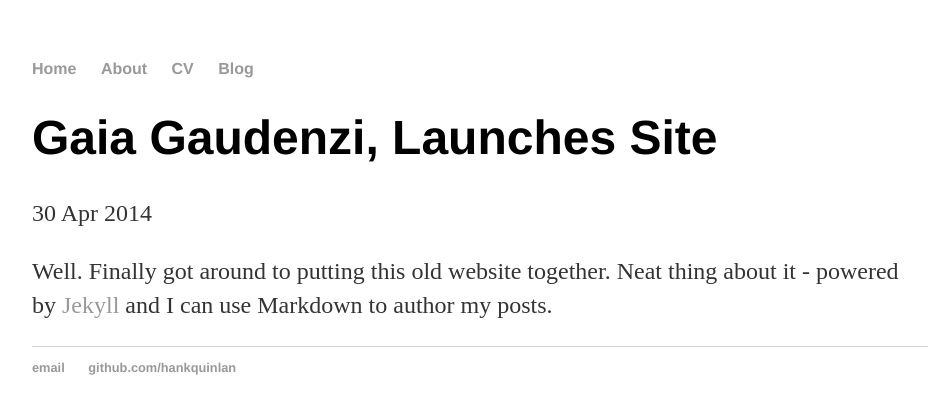
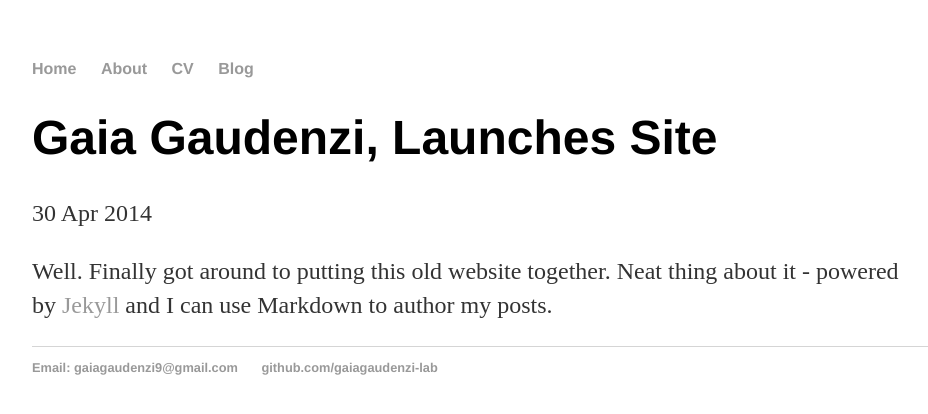
Before and after one commit to gaiagaudenzi-lab/gaiagaudenzi-lab.github.io, a Jekyll site: the page built from _posts/2021-05-23-launch-website.md, in a window 1280 px wide. Shown: the top 414 px of the page, without its empty margins (160-1088 px from the left). Built offline with Jekyll 4.4.1, drawn with Linux system fonts in a browser that asks for light colours.

Commit message:
Update default.html

```diff
--- a/_layouts/default.html
+++ b/_layouts/default.html
@@ -21,8 +21,8 @@
 			</div><!-- /.container -->
 			<footer>
 	    		<ul>
-	        		<li><a href="Email: mailto:gaiagaudenzi9@gmail.com">email</a></li>
-	        		<li><a href="https://github.com/gaiagaudenzi-lab">github.com/hankquinlan</a></li>
+	        		<li><a href="mailto:gaiagaudenzi9@gmail.com">Email: gaiagaudenzi9@gmail.com</a></li>
+	        		<li><a href="https://github.com/gaiagaudenzi-lab">github.com/gaiagaudenzi-lab</a></li>
 				</ul>
 			</footer>
 		</body>
```
